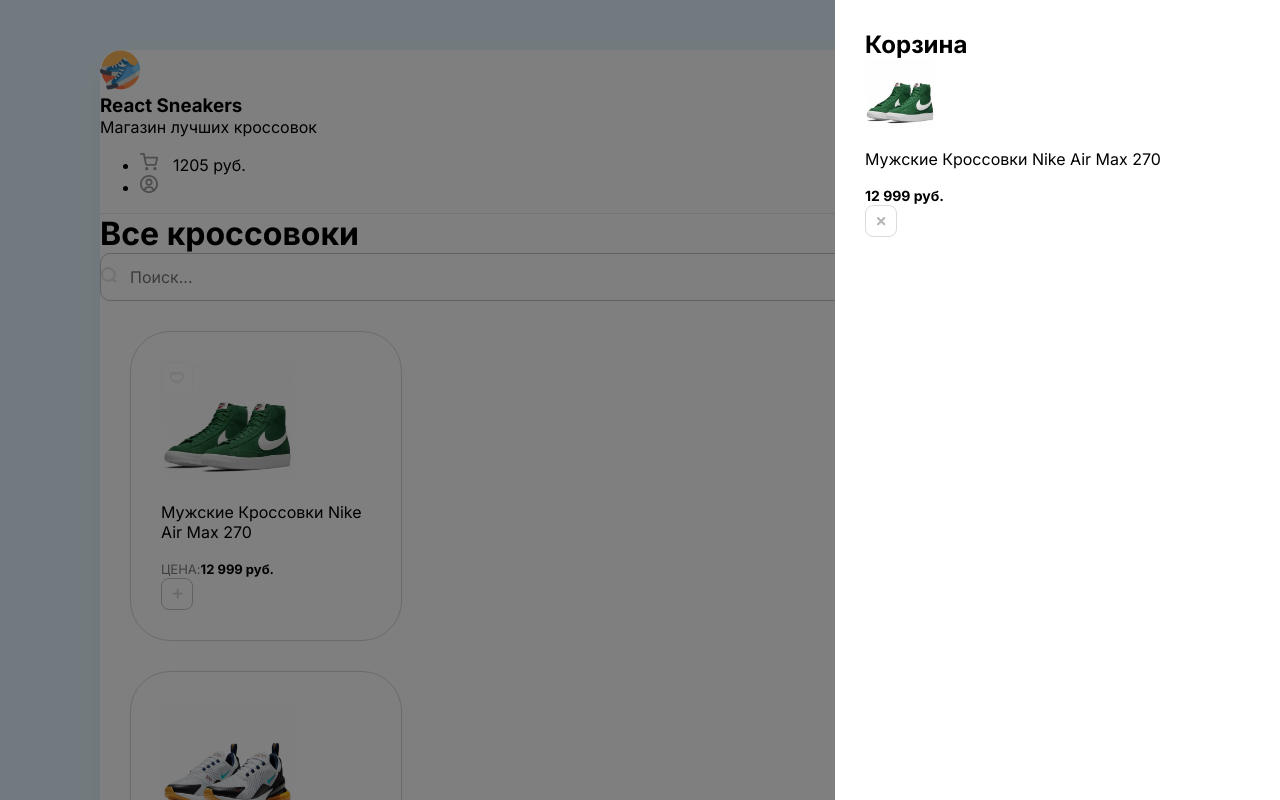
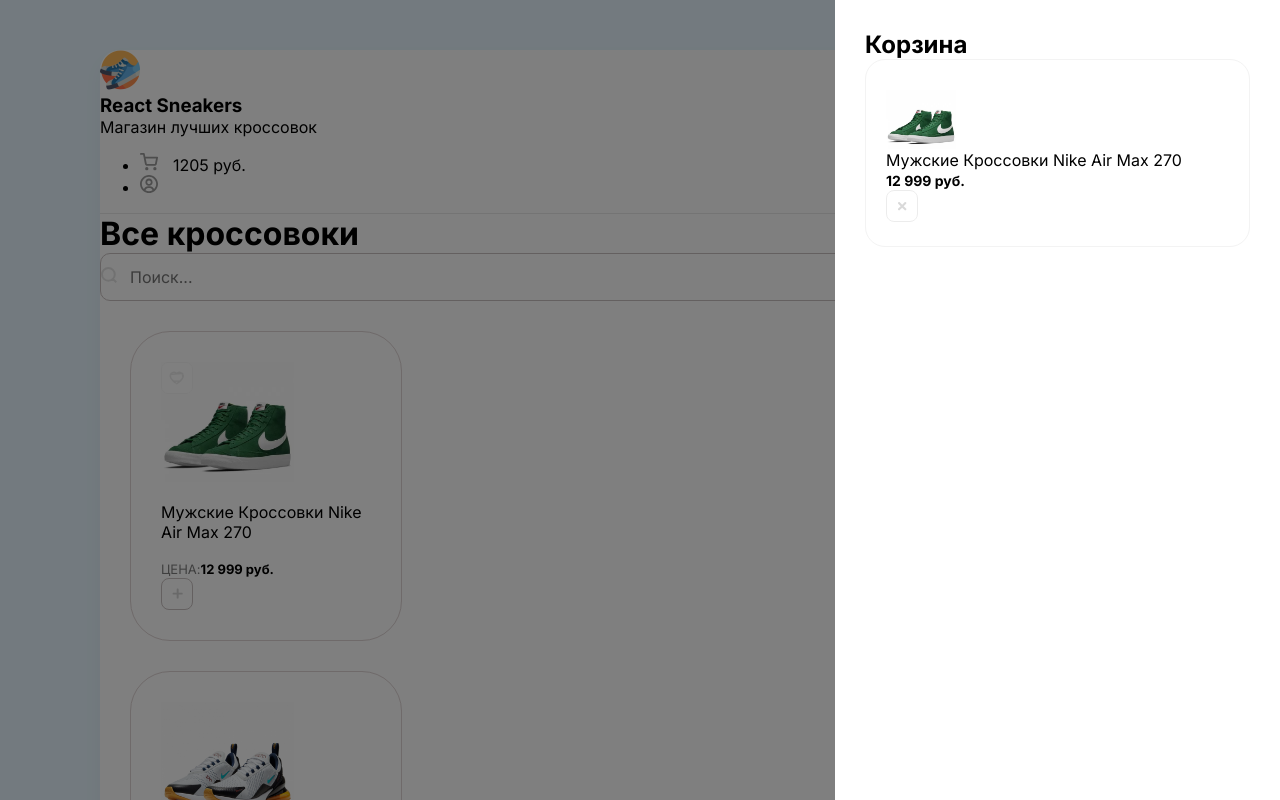
Before and after one commit to patr4519/react-sneakers, a React (Create React App) app: page / in a window 1280 px wide. Shown: the top 800 px of the page. Built offline with nearby package versions, Linux system fonts and the light colour scheme.

Commit message:
51.45 time, lesson 2

```diff
--- a/src/App.js
+++ b/src/App.js
@@ -6,12 +6,13 @@
           <h2>Корзина</h2>
 
           <div className="cartItem d-flex align-center">
-            <img className="mr-20" width={70} height={70} src="/img/sneakers/1.jpg" alt="sneakers" />
+            <div style={{backgroundImage: 'url(/img/sneakers/1.jpg)'}} className="cartItemImg"></div>
+
             <div className="mr-20">
               <p className="mb-5">Мужские Кроссовки Nike Air Max 270</p>
               <b>12 999 руб.</b>
             </div>
-            <img src="/img/btn-remove.svg" alt="remove" />
+            <img className="removeBtn" src="/img/btn-remove.svg" alt="remove" />
           </div>
         </div>
       </div>
--- a/src/index.scss
+++ b/src/index.scss
@@ -115,11 +115,36 @@
 }
 
 .cartItem {
+  border: 1px solid #f3f3f3;
+  border-radius: 20px;
+  overflow: hidden;
+  padding: 20px;
+
+  .cartItemImg {
+    height: 70px;
+    width: 70px;
+    background-size: contain;
+    background-position: 0 10px;
+    background-repeat: no-repeat;
+    margin-right: 20px;
+  }
+
   p {
     font-size: 16px;
+    margin: 0;
   }
 
   b {
     font-size: 14px;
   }
+
+  .removeBtn {
+    opacity: 0.5;
+    transition: opacity 0.2s ease-in-out;
+    cursor: pointer;
+
+    &:hover {
+      opacity: 1;
+    }
+  }
 }
```
